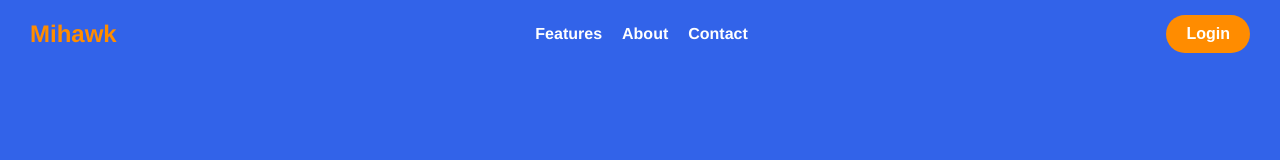
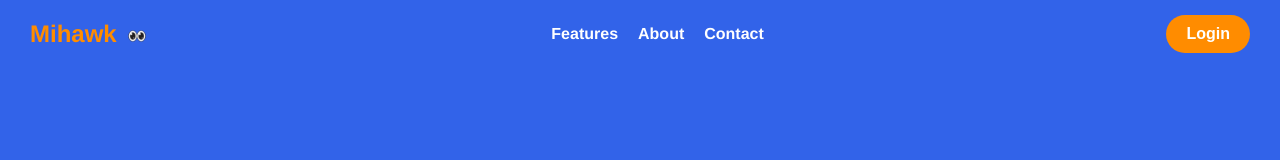
Before and after one commit to usmanmalik07/Mihawk-Drone-Surveillance-System, a React (Create React App) app in the folder web-application/frontend/: page / in a window 1280 px wide. Shown: the top 160 px of the page. Built offline with nearby package versions, Linux system fonts and the light colour scheme; no server answers.

Commit message:
navbar updated

```diff
--- a/web-application/frontend/src/components/navbar.jsx
+++ b/web-application/frontend/src/components/navbar.jsx
@@ -1,6 +1,7 @@
 import React from "react";
 import { useNavigate } from "react-router-dom";
 import "../styles/navbar.css";
+import giftIcon from "../assets/eyes.gif"; // Import the GIF
 
 const Navbar = () => {
   const navigate = useNavigate();
@@ -9,6 +10,11 @@ const Navbar = () => {
     <nav className="navbar">
       <div className="navbar-logo" onClick={() => navigate("/")}>
         Mihawk
+        <img
+          src={giftIcon} // Use the imported GIF
+          alt="gift icon"
+          className="navbar-gif"
+        />
       </div>
       <div className="navbar-links">
         <a href="#features" className="nav-link">Features</a>
--- a/web-application/frontend/src/styles/navbar.css
+++ b/web-application/frontend/src/styles/navbar.css
@@ -56,6 +56,13 @@
   .navbar-button:hover {
     background-color: #ff6a00;
   }
+  .navbar-gif {
+    width: 24px; /* Adjust size */
+    height: 24px; /* Adjust size */
+    margin-left: 8px; /* Spacing from text */
+    vertical-align: middle; /* Align with the text */
+  }
+
 
   /* Responsive Navbar */
   @media (max-width: 768px) {
```
